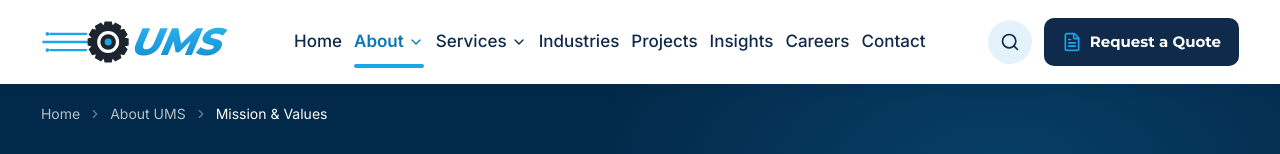
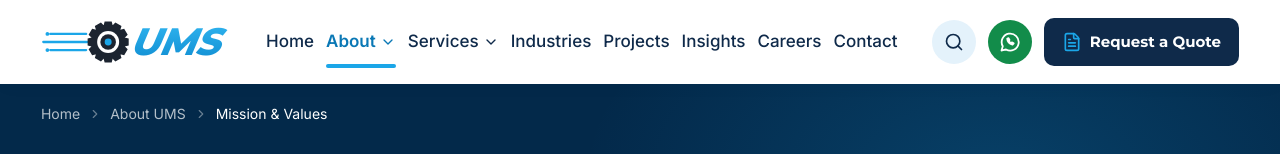
Before and after one commit to Zaira-Shahid/UMS-Website-Frontend, a Next.js app: page /about/mission-values in a window 1280 px wide. Shown: the top 154 px of the page. Built offline with nearby package versions, Linux system fonts and the light colour scheme; no server answers.

Commit message:
feat(header): always show the WhatsApp button next to search; links to /contact until a number is set

```diff
--- a/components/layout/Header.tsx
+++ b/components/layout/Header.tsx
@@ -17,18 +17,17 @@ import { MobileNav } from "./MobileNav";
 /** Lazy: the palette and its Fuse index load only when first opened. */
 const SearchPalette = dynamic(() => import("@/components/search/SearchPalette"), { ssr: false });
 
-/** The WhatsApp button exists only once a number is configured in content/site.ts. */
-const whatsappHref = contact.whatsapp ? `https://wa.me/${contact.whatsapp.replace(/\D/g, "")}` : "";
+/** WhatsApp button. Until a number is set in content/site.ts it links to /contact, so no number is ever invented. */
+const whatsappHref = contact.whatsapp ? `https://wa.me/${contact.whatsapp.replace(/\D/g, "")}` : "/contact";
 
 function WhatsappButton({ className }: { className?: string }) {
-  if (!whatsappHref) return null;
+  const external = whatsappHref.startsWith("https://");
   return (
     <a
       href={whatsappHref}
-      target="_blank"
-      rel="noopener noreferrer"
-      aria-label="Chat on WhatsApp (opens in a new tab)"
-      className={cn("flex size-11 shrink-0 items-center justify-center rounded-full bg-[#dff6e7] text-[#128c4a] transition-colors hover:bg-[#c9f0d7]", className)}
+      {...(external ? { target: "_blank", rel: "noopener noreferrer" } : {})}
+      aria-label="Chat on WhatsApp"
+      className={cn("flex size-11 shrink-0 items-center justify-center rounded-full bg-[#128c4a] text-white transition-colors hover:bg-[#0e7a40]", className)}
     >
       <WhatsappIcon className="size-6" />
     </a>
@@ -215,11 +214,11 @@ export function Header() {
             >
               <Search className="size-5" aria-hidden />
             </button>
+            <WhatsappButton />
             <Button href={quoteLink} variant="navy" className="rounded-full pl-4 pr-5 xl:px-4 min-[1400px]:pl-4 min-[1400px]:pr-5">
               <FileText aria-hidden className="size-5 text-blue" />
               Request a Quote
             </Button>
-            <WhatsappButton />
           </div>
 
           {/* Mobile and tablet actions */}
```
Also changed, not shown: 1 other file (tests, documents, lock files or other folders).
